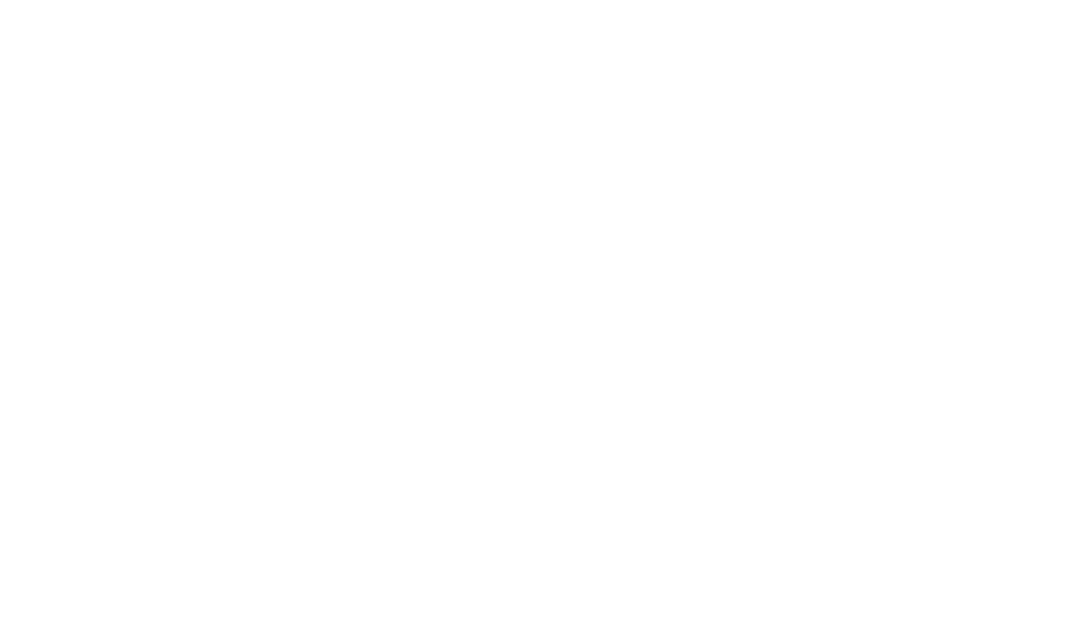
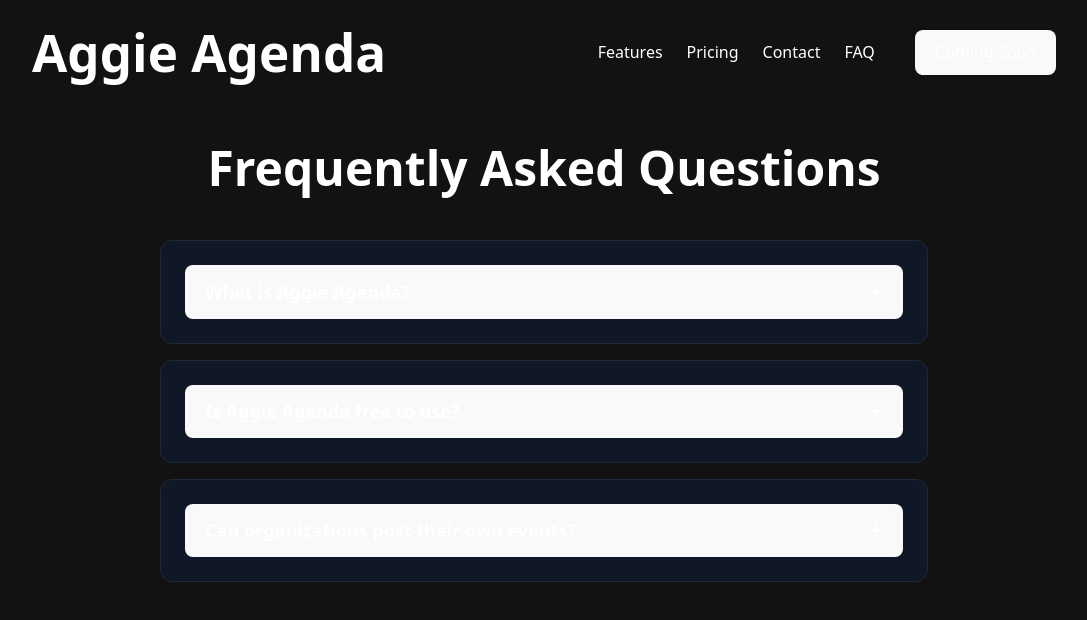
Before and after one commit to AggieAgenda/App, a React (Vite) app in the folder Frontend/: page /FAQ in a window 1280 px wide. Before the commit this address had no page. Shown: the top 620 px of the page, without its empty margins (96-1183 px from the left). Built offline with nearby package versions, Linux system fonts and the light colour scheme.

Commit message:
added FAQ page and added it to the navigation bars

```diff
--- a/Frontend/src/App.jsx
+++ b/Frontend/src/App.jsx
@@ -6,6 +6,7 @@ import Features from './pages/Features';
 import Pricing from './pages/Pricing';
 import NotFound from './pages/NotFound';
 import About from './pages/About.jsx';
+import FAQ from './pages/FAQ.jsx'
  function App() {
       return (
         <Routes >
@@ -15,7 +16,7 @@ import About from './pages/About.jsx';
             <Route path ="/features" element = {<Features/>} />
             <Route path ="/pricing" element = {<Pricing/>} />
             <Route path = "/about" element = {<About/>}></Route>
-
+            <Route path = "/FAQ" element = {<FAQ/>}></Route>
 
 
             {/* Add more routes as needed */}
--- a/Frontend/src/components/Navbar.jsx
+++ b/Frontend/src/components/Navbar.jsx
@@ -9,6 +9,7 @@ export default function Navbar() {
         <Link to="/" className="hover:text-maroon-400 transition">Home</Link>
         <Link to="/about" className="hover:text-maroon-400 transition">About</Link>
         <Link to="/contact" className="hover:text-maroon-400 transition">Contact</Link>
+        <Link to="/FAQ" className="hover:text-maroon-400 transition">FAQ</Link>
       </div>
     </nav>
   );
--- a/Frontend/src/pages/About.jsx
+++ b/Frontend/src/pages/About.jsx
@@ -13,6 +13,7 @@ export default function Pricing() {
                 <a href="/features" className="hover:text-maroon-400 transition">Features</a>
                 <a href="/pricing" className="hover:text-maroon-400 transition">Pricing</a>
                 <a href="/contact" className="hover:text-maroon-400 transition">Contact</a>
+                <a href="/FAQ" className="hover:text-maroon-400 transition">FAQ</a>
                 <button className="ml-4 px-5 py-2 bg-maroon-600 hover:bg-maroon-700 rounded-lg transition">
                   Coming Soon
                 </button>
--- a/Frontend/src/pages/Contact.jsx
+++ b/Frontend/src/pages/Contact.jsx
@@ -11,6 +11,7 @@ export default function Contact() {
               <a href="/features" className="hover:text-maroon-400 transition">Features</a>
               <a href="/pricing" className="hover:text-maroon-400 transition">Pricing</a>
               <a href="/contact" className="hover:text-maroon-400 transition">Contact</a>
+              <a href="/FAQ" className="hover:text-maroon-400 transition">FAQ</a>
               <button className="ml-4 px-5 py-2 bg-maroon-600 hover:bg-maroon-700 rounded-lg transition">
                 Coming Soon
               </button>
--- /dev/null
+++ b/Frontend/src/pages/FAQ.jsx
@@ -0,0 +1,92 @@
+// src/pages/FAQ.jsx
+import { useState } from "react";
+
+export default function FAQ() {
+  const faqs = [
+    {
+      question: "What is Aggie Agenda?",
+      answer:
+        "Aggie Agenda is a platform designed to help students discover, organize, and manage campus events with ease.",
+    },
+    {
+      question: "Is Aggie Agenda free to use?",
+      answer:
+        "Yes! Our core features are completely free for students. Additional tools for organizations are coming soon.",
+    },
+    {
+      question: "Can organizations post their own events?",
+      answer:
+        "Absolutely. Registered organizations can create and advertise events to reach a wider audience of students.",
+    },
+  ];
+
+  return (
+    <div className="min-h-screen w-screen bg-[#121212] text-white flex flex-col items-center px-6 pb-20">
+      {/* Navbar */}
+      <div className="pb-10 w-5xl">
+        <nav className="flex items-center justify-between py-6">
+          <a href="/">
+            <h1 className="text-2xl font-bold text-maroon-600">Aggie Agenda</h1>
+          </a>
+          <div className="space-x-6">
+            <a href="/features" className="hover:text-maroon-400 transition">
+              Features
+            </a>
+            <a href="/pricing" className="hover:text-maroon-400 transition">
+              Pricing
+            </a>
+            <a href="/contact" className="hover:text-maroon-400 transition">
+              Contact
+            </a>
+            <a href="/FAQ" className="hover:text-maroon-400 transition">
+              FAQ
+            </a>
+            <button className="ml-4 px-5 py-2 bg-maroon-600 hover:bg-maroon-700 rounded-lg transition">
+              Coming Soon
+            </button>
+          </div>
+        </nav>
+      </div>
+
+      {/* FAQ Section */}
+      <div className="max-w-3xl w-full">
+        <h2 className="text-4xl md:text-5xl font-extrabold text-center mb-12">
+          Frequently Asked Questions
+        </h2>
+
+        <div className="space-y-4">
+          {faqs.map((faq, index) => (
+            <FAQItem key={index} question={faq.question} answer={faq.answer} />
+          ))}
+        </div>
+      </div>
+    </div>
+  );
+}
+
+function FAQItem({ question, answer }) {
+  const [open, setOpen] = useState(false);
+
+  return (
+    <div
+      className={`border border-gray-800 rounded-xl p-6 transition-all duration-300 bg-gray-900 ${
+        open ? "shadow-lg shadow-maroon-900/20" : ""
+      }`}
+    >
+      <button
+        onClick={() => setOpen(!open)}
+        className="flex justify-between items-center w-full text-left"
+      >
+        <span className="font-semibold text-lg">{question}</span>
+        <span
+          className={`transform transition-transform ${
+            open ? "rotate-45" : ""
+          } text-maroon-400 text-2xl`}
+        >
+          +
+        </span>
+      </button>
+      {open && <p className="mt-3 text-gray-400">{answer}</p>}
+    </div>
+  );
+}
--- a/Frontend/src/pages/Features.jsx
+++ b/Frontend/src/pages/Features.jsx
@@ -12,6 +12,7 @@ export default function Features() {
               <a href="/features" className="hover:text-maroon-400 transition">Features</a>
               <a href="/pricing" className="hover:text-maroon-400 transition">Pricing</a>
               <a href="/contact" className="hover:text-maroon-400 transition">Contact</a>
+              <a href="/FAQ" className="hover:text-maroon-400 transition">FAQ</a>
               <button className="ml-4 px-5 py-2 bg-maroon-600 hover:bg-maroon-700 rounded-lg transition">
                 Coming Soon
               </button>
--- a/Frontend/src/pages/Home.jsx
+++ b/Frontend/src/pages/Home.jsx
@@ -15,7 +15,7 @@ export default function Home() {
             <a href="/features" className="hover:text-maroon-400 transition">Features</a>
             <a href="/contact" className="hover:text-maroon-400 transition">Contact</a>
             <a href="/about" className="hover:text-maroon-400 transition">About</a>
-
+            <a href="/FAQ" className="hover:text-maroon-400 transition">FAQ</a>
             <button className="ml-4 px-5 py-2 bg-maroon-600 hover:bg-maroon-700 rounded-lg transition">
               Coming Soon
             </button>
--- a/Frontend/src/pages/Pricing.jsx
+++ b/Frontend/src/pages/Pricing.jsx
@@ -13,6 +13,7 @@ export default function Pricing() {
                 <a href="/features" className="hover:text-maroon-400 transition">Features</a>
                 <a href="/pricing" className="hover:text-maroon-400 transition">Pricing</a>
                 <a href="/contact" className="hover:text-maroon-400 transition">Contact</a>
+                <a href="/FAQ" className="hover:text-maroon-400 transition">FAQ</a>
                 <button className="ml-4 px-5 py-2 bg-maroon-600 hover:bg-maroon-700 rounded-lg transition">
                   Coming Soon
                 </button>
```
